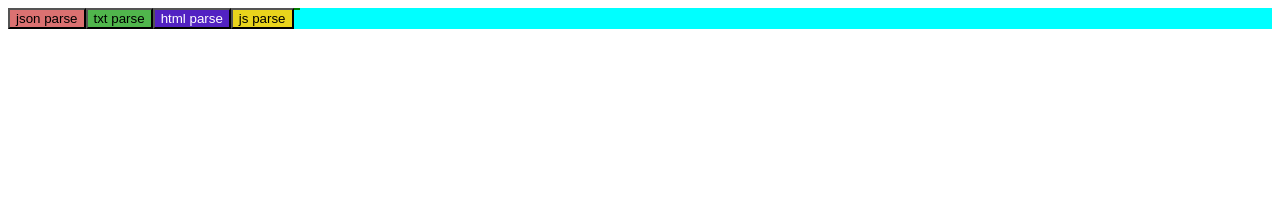
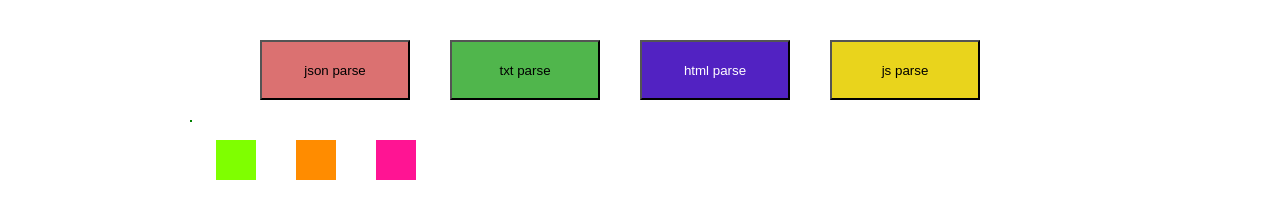
Before and after one commit to AsherLecover/DB-ajax, a plain HTML site: page ajax.html in a window 1280 px wide. Drawn offline with Linux system fonts and the light colour scheme.

Commit message:
initail commit

```diff
--- a/ajax.html
+++ b/ajax.html
@@ -1,25 +1,33 @@
+<!DOCTYPE html>
+<html lang="en">
+<head>
+    <meta charset="UTF-8">
+    <meta name="viewport" content="width=device-width, initial-scale=1.0">
+    <meta http-equiv="X-UA-Compatible" content="ie=edge">
+    <title>Document</title>
+</head>
+<body style=" margin: 10px ; padding: 10px;">
+
+        <div style="display: flex ; width:800px; margin:0 auto;" class="container">
+                <button class="btn-json" style="margin: 20px ; width: 150px; height: 60px; ; background-color: rgb(219, 113, 113)">json parse</button>
+                <button class="btn-txt" style="margin: 20px ; width: 150px; height: 60px; ; background-color: rgb(80, 182, 76)">txt parse</button>
+                <button class="btn-html" style="margin: 20px ; width: 150px; height: 60px; ; background-color: rgb(82, 34, 194) ; color: white" >html parse</button>
+                <button class="btn-js" style="margin: 20px ; width: 150px; height: 60px; ; background-color: rgb(233, 212, 28) ; color: black" >js parse</button>
+        </div>
+
+        <div class="elements" style="display: flex ; width:900px; margin:0 auto;" >
+        <div><table class="table" border = "1" bordercolor = "green" bgcolor = "pink" ></table></div>
+        <div style="margin: 20px ; padding: 20px; ; background-color: chartreuse" class="show-txt"></div>
+        <div style="margin: 20px ; padding: 20px; ; background-color: darkorange" class="show-html"></div>
+        <div style="margin: 20px ; padding: 20px; ; background-color: deeppink" class="show-js"></div>
+
+    </div>
+
+</body>
+</html>
 
 
-<div class="container">
-    <div class="aaa">
-            <button class="btn-json" style="background-color: rgb(219, 113, 113)">json parse</button>
-            <button class="btn-txt" style="background-color: rgb(80, 182, 76)">txt parse</button>
-            <button class="btn-html" style="background-color: rgb(82, 34, 194) ; color: white" >html parse</button>
-            <button class="btn-js" style="background-color: rgb(233, 212, 28) ; color: black" >js parse</button>
-            <table class="table" border = "1" bordercolor = "green" bgcolor = "pink" ></table>
-            <div class="show-txt"></div>
-            <div class="show-html"></div>
-            <div class="show-js"></div>
-    </div>
-</div>
 
-<style>
-.aaa{
-    display: flex;
-    background-color: aqua
-}
-
-</style>
 
 <script>
 
```
